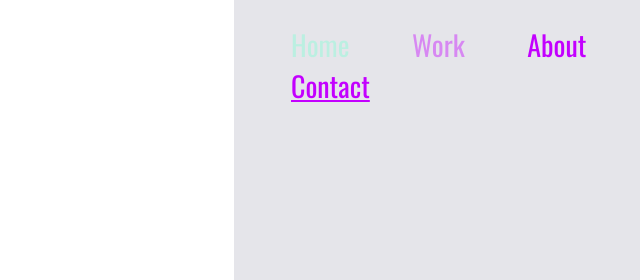
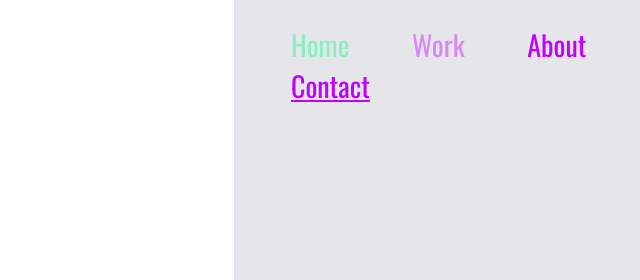
Before and after one commit to KeinanSZ/Projeto-CSS, a plain HTML site: page Projeto CSS/index.html in a window 1280 px wide. In both pictures the pointer is over the link "Home". Shown: the top 280 px of the page, 534-1174 px from the left. Drawn offline with nearby package versions, Linux system fonts and the light colour scheme.

Commit message:
style.css

```diff
--- a/Projeto CSS/style.css
+++ b/Projeto CSS/style.css
@@ -121,7 +121,7 @@ a:nth-child(2) {
 a:hover {
     opacity: .4;
     box-shadow: none;
-    color: aquamarine;
+     color: rgb(3, 255, 129);
 }
 
 a:active {
```
